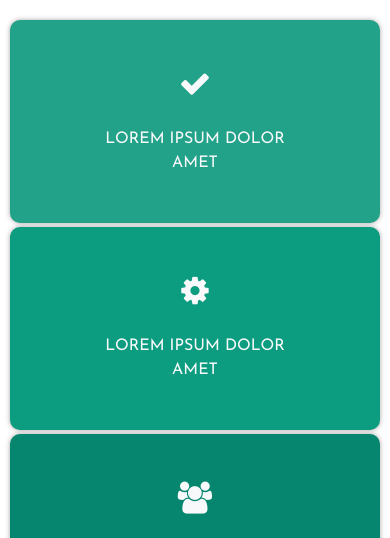
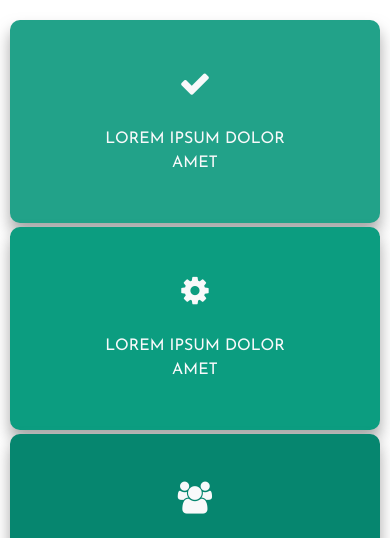
Before and after one commit to investoricky/reHealth, a plain HTML site: page index.html in a window 390 px wide. Shown: the part 273-811 px from the top of the page. Drawn offline with nearby package versions, Linux system fonts and the light colour scheme.

Commit message:
updated css

```diff
--- a/CSS/style.css
+++ b/CSS/style.css
@@ -153,7 +153,7 @@
     }
     .back-color, .back-color1, .back-color2, .back-color3 {
         border-radius: 10px;
-        box-shadow: 0px 0px 5px #808080b0;
+        box-shadow: 0px 10px 15px #808080b0;
     }
     .slideInLeft, .drug-card, .recent-blog-body, .rehealth-wrap, .lady-wrap {
         border: 1px solid #80808021;
```
